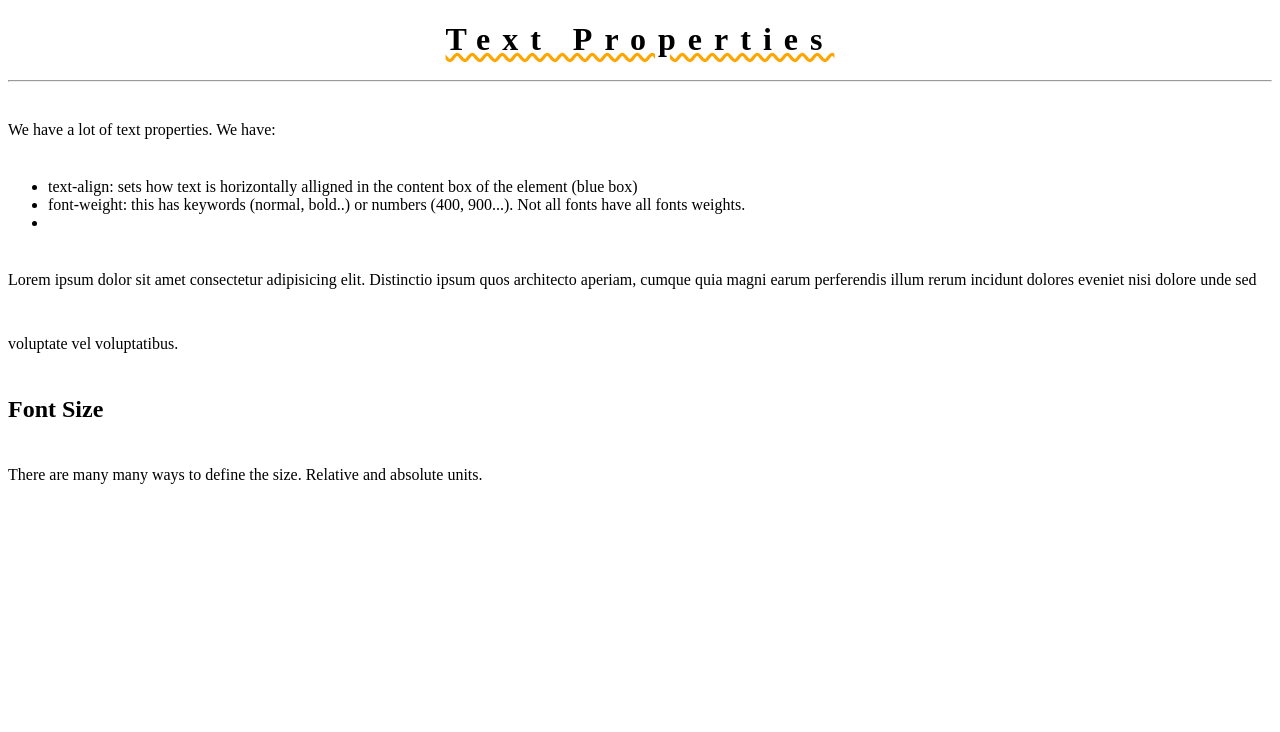
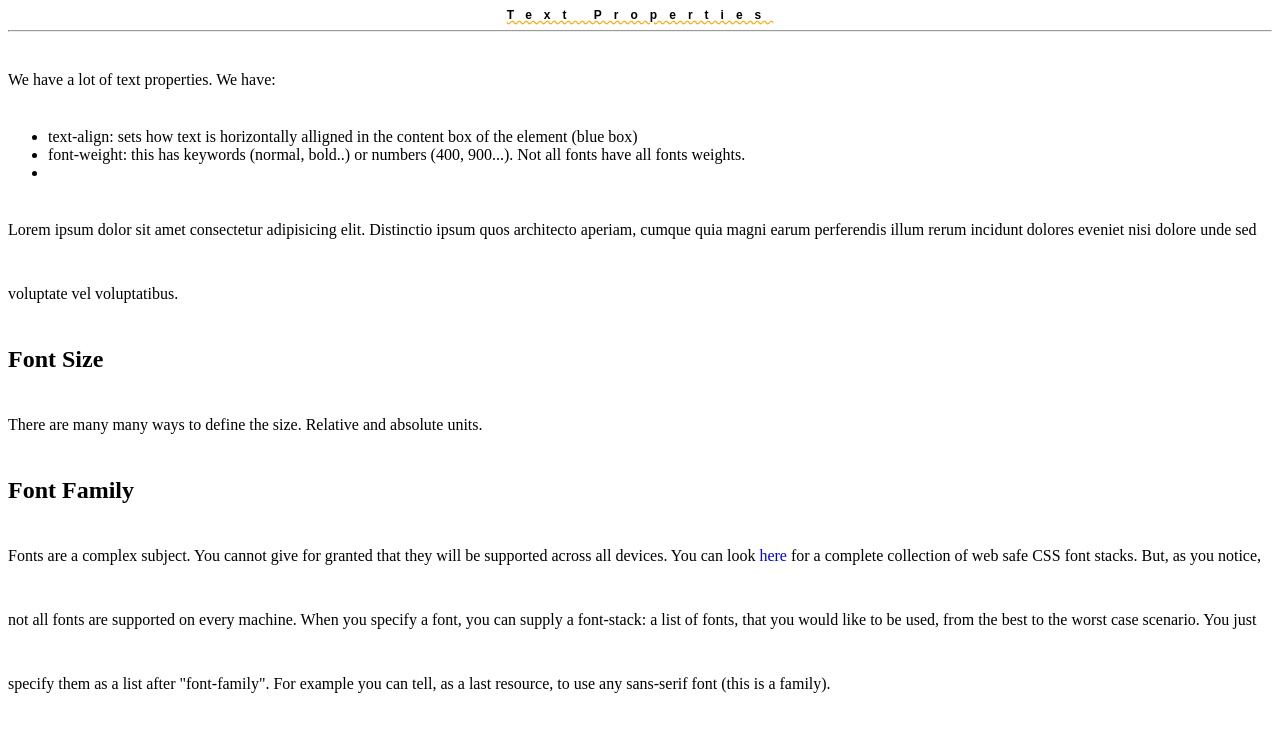
Before and after one commit to Biumsp/web-developing, a plain HTML site: page CSS/01-text_properties/index.html in a window 1280 px wide. Drawn offline with Linux system fonts and the light colour scheme.

Commit message:
Add CSS styles

```diff
--- a/CSS/01-text_properties/index.html
+++ b/CSS/01-text_properties/index.html
@@ -35,6 +35,17 @@
         There are many many ways to define the size. Relative and absolute units.
     </p>
 
+    <h2>Font Family</h2>
+    <p>
+        Fonts are a complex subject. You cannot give for granted that they will be supported across all devices.
+        You can look <a href="https://www.cssfontstack.com/">here</a> for a complete collection of web safe CSS font
+        stacks.
+        But, as you notice, not all fonts are supported on every machine. When you specify a font, you can supply a
+        font-stack: a list of fonts, that you would like to be used, from the best to the worst case scenario.
+        You just specify them as a list after "font-family".
+        For example you can tell, as a last resource, to use any sans-serif font (this is a family).
+    </p>
+
 </body>
 
 </html>
--- a/CSS/01-text_properties/styles/app.css
+++ b/CSS/01-text_properties/styles/app.css
@@ -2,6 +2,8 @@ h1 {
     text-align: center;
     text-decoration: orange wavy underline;
     letter-spacing: 12px;
+    font-size: 12px;
+    font-family: arial, sans-serif;
 }
 
 a {
```
